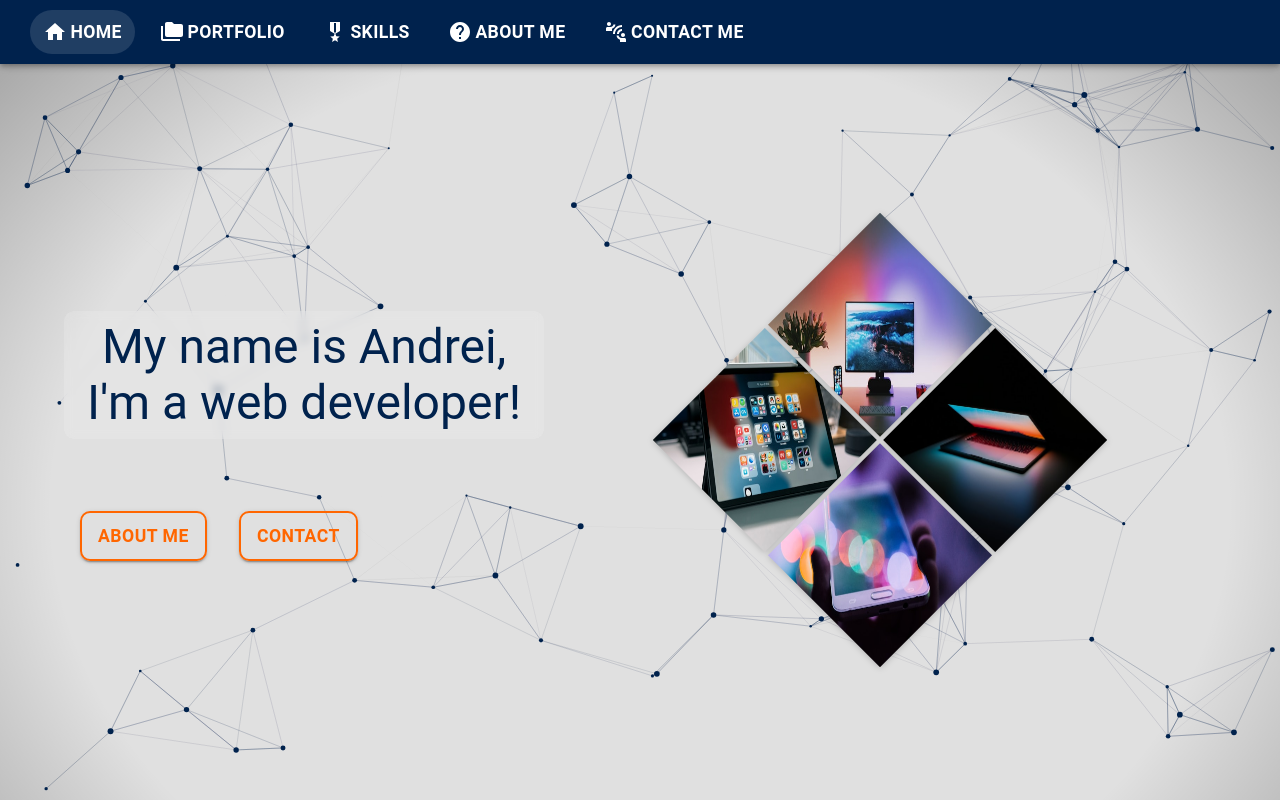
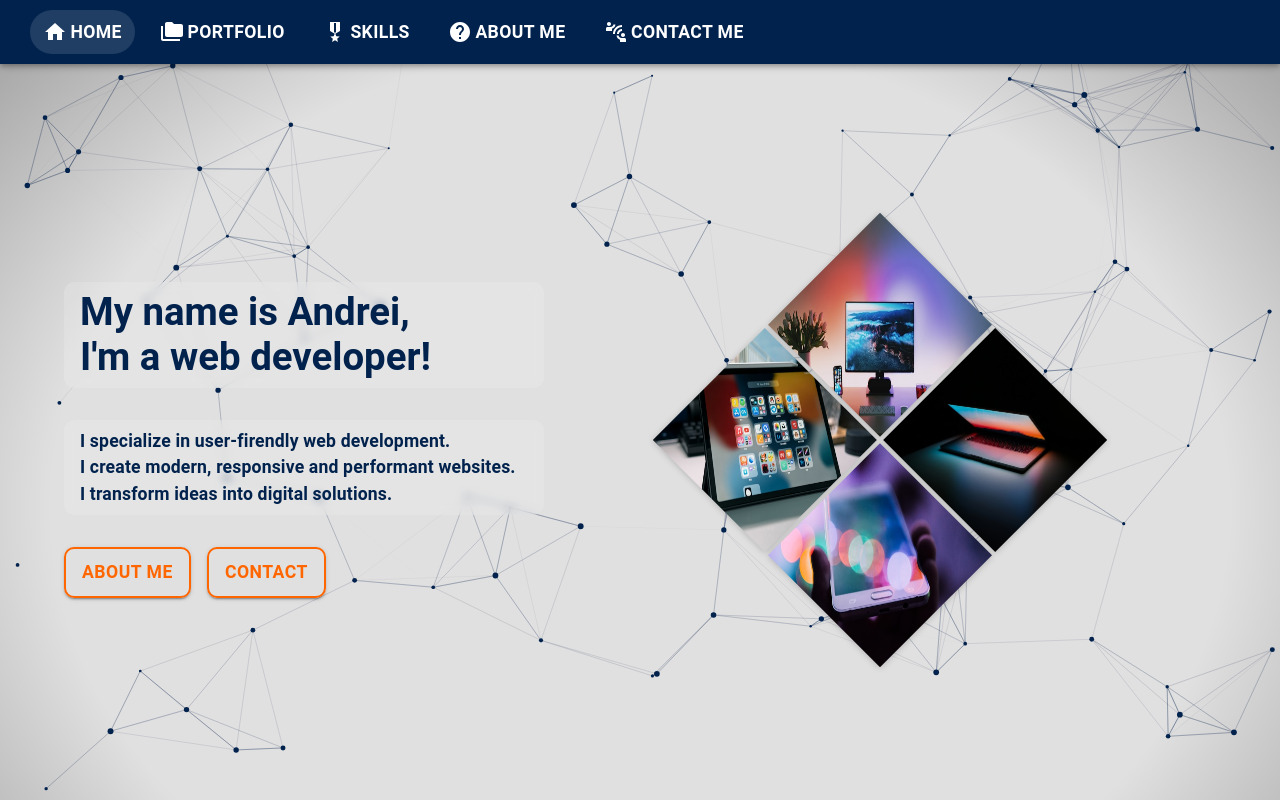
Before and after one commit to AndreiBarari/website, a React (Create React App) app: page / in a window 1280 px wide. Shown: the top 800 px of the page. Built offline with nearby package versions, Linux system fonts and the light colour scheme.

Commit message:
minor layout changes / real data for projects and skills page / security changes for contact

```diff
--- a/src/pages/Contact.jsx
+++ b/src/pages/Contact.jsx
@@ -23,6 +23,10 @@ const gridItemStyles = {
 };
 
 const Contact = () => {
+  const emailService = process.env.REACT_APP_EMAIL_SERVICE_TOKEN;
+  const emailTemplate = process.env.REACT_APP_EMAIL_TEMPLATE_TOKEN;
+  const emailAccess = process.env.REACT_APP_EMAIL_PUBLIC_TOKEN;
+
   const form = useRef();
 
   const email = "b.andrei91@yahoo.com";
@@ -35,8 +39,8 @@ const Contact = () => {
 
   const onSubmit = () => {
     emailjs
-      .sendForm("service_9f0316n", "template_2tnwyvi", form.current, {
-        publicKey: "YiGOHRuuU1FcA-kNl",
+      .sendForm(emailService, emailTemplate, form.current, {
+        publicKey: emailAccess,
       })
       .then(
         () => {
--- a/src/pages/Home.jsx
+++ b/src/pages/Home.jsx
@@ -12,36 +12,68 @@ const homeContentStyles = {
   justifyContent: "center",
 };
 
+const customBackground = {
+  display: "inline-flex",
+  backgroundColor: "#ffffff26",
+  backdropFilter: "blur(5px)",
+  padding: "0.5rem 1rem",
+  borderRadius: "10px",
+  width: "clamp(340px, 100%, auto)",
+
+  "@media (max-width: 980px)": {
+    textAlign: "center",
+    margin: "0 auto",
+  },
+};
+
+const customText = {
+  textWrap: "pretty",
+  fontSize: "1.1rem",
+  fontWeight: 600,
+};
+const customTitle = {
+  fontSize: "2.4rem",
+  fontWeight: 600,
+
+  "@media (max-width: 440px)": {
+    fontSize: "1.8rem",
+  },
+};
 const Home = () => {
   return (
     <div className="main-content home">
       <Container
         sx={{ display: "flex", flexWrap: "wrap", justifyContent: "center" }}
       >
-        <Grid item xs={6} sx={{ ...homeContentStyles, gap: "4rem" }}>
-          <Stack
-            sx={{
-              backgroundColor: "#ffffff26",
-              backdropFilter: "blur(5px)",
-              padding: "0.5rem 1rem",
-              borderRadius: "10px",
-              width: "clamp(340px, 100%, 720px)",
-              textAlign: "center",
-            }}
-          >
-            <Typography variant="h3" className="reveal">
+        <Grid item xs={6} sx={{ ...homeContentStyles, gap: "2rem" }}>
+          <Stack sx={customBackground}>
+            <Typography variant="h3" sx={customTitle} className="reveal">
               My name is Andrei,
             </Typography>
-            <Typography variant="h3" className="reveal">
+            <Typography variant="h3" sx={customTitle} className="reveal">
               I'm a web developer!
+            </Typography>
+          </Stack>
+          <Stack sx={customBackground}>
+            <Typography variant="body1" sx={customText} className="reveal">
+              I specialize in user-firendly web development.
+            </Typography>
+            <Typography variant="body1" sx={customText} className="reveal">
+              I create modern, responsive and performant websites.
+            </Typography>
+
+            <Typography variant="body1" sx={customText} className="reveal">
+              I transform ideas into digital solutions.
             </Typography>
           </Stack>
           <Stack
             sx={{
               display: "flex",
-              gap: "2rem",
+              gap: "1rem",
               flexDirection: "row",
-              padding: "0.5rem 1rem",
+              "@media (max-width: 980px)": {
+                margin: "0 auto",
+              },
             }}
           >
             <CtaButton name="About Me" path="/about" />
--- a/src/pages/Projects.jsx
+++ b/src/pages/Projects.jsx
@@ -9,28 +9,28 @@ const Projects = () => {
       {
         id: 1,
         title: "Food Palace",
-        desc: "Website created in order for me to better understand ReactJS",
+        desc: "Minimalistic food-ordering website created in order for me to better understand ReactJS",
         inputId: "slide1",
         link: "https://github.com/AndreiBarari/Food-Palace",
       },
       {
         id: 2,
         title: "About Me app",
-        desc: "Website create in order for me to better understand Scss",
+        desc: "Landing page style website create in order for me to better understand Scss",
         inputId: "slide2",
         link: "https://github.com/AndreiBarari/About-me",
       },
       {
         id: 3,
         title: "Vanilla apps",
-        desc: "A series of small challenges I undertook in order to better understand HTML5, CSS3 and JavaScript",
+        desc: "A series of small challenges I undertook in the beginning of my journey into web development in order to better understand HTML5, CSS3 and JavaScript",
         inputId: "slide3",
         link: "https://github.com/AndreiBarari/Vanilla-apps",
       },
       {
         id: 4,
         title: "Front-End Mentor",
-        desc: "My completed challenges from FrontendMentor. More to come",
+        desc: "My completed challenges from FrontendMentor. Continuous development.",
         inputId: "slide4",
         link: "https://github.com/AndreiBarari/FrontendMentorProjects",
       },
@@ -46,7 +46,6 @@ const Projects = () => {
   );
 
   const [checkedId, setCheckedId] = useState(null);
-  console.log(checkedId);
   const [currentChecked, setCurrentChecked] = useState(null);
 
   useEffect(() => {
--- a/src/pages/Skills.jsx
+++ b/src/pages/Skills.jsx
@@ -21,61 +21,61 @@ const techElements = [
   {
     title: "HTML5",
     description:
-      "Lorem ipsum dolor solor solor solor solor solor solor solor solor sit amet, consectetur adipiscing elit, sed do eiusmod tempor incididunt ut labore et dolore magna aliqua. Adipiscing diam donec adipiscing tristique risus.",
+      "Strong foundation in HTML5, capable of creating well-structured, semantic web pages. Proficient in using HTML5 elements to enhance web accessibility and SEO.",
     icon: <FaHtml5 size={36} />,
   },
   {
     title: "CSS3",
     description:
-      "Lorem ipsum dolor sit amet, consectetur adipiscing elit, sed do eiusmod tempor incididunt ut labore et dolore magna aliqua. Adipiscing diam donec adipiscing tristique risus.",
+      "Proficient in CSS3, skilled in styling web pages with modern techniques including Flexbox and Grid. Experienced in creating responsive designs that work across various devices and screen sizes.",
     icon: <FaCss3 size={36} />,
   },
   {
     title: "JavaScript",
     description:
-      "Lorem ipsum dolor sit amet, consectetur adipiscing elit, sed do eiusmod tempor incididunt ut labore et dolore magna aliqua. Adipiscing diam donec adipiscing tristique risus.",
+      "Good understanding of JavaScript fundamentals, including ES6+ features. Able to implement interactive functionality and manipulate the DOM effectively. Familiar with asynchronous programming and basic algorithms.",
     icon: <FaJs size={36} />,
   },
   {
     title: "NodeJS",
     description:
-      "Lorem ipsum dolor sit amet, consectetur adipiscing elit, sed do eiusmod tempor incididunt ut labore et dolore magna aliqua. Adipiscing diam donec adipiscing tristique risus.",
+      "Basic knowledge of NodeJS, able to set up a simple server and handle basic routing. Familiar with npm and using NodeJS for back-end development tasks.",
     icon: <FaNodeJs size={36} />,
   },
   {
     title: "ExpressJS",
     description:
-      "Lorem ipsum dolor sit amet, consectetur adipiscing elit, sed do eiusmod tempor incididunt ut labore et dolore magna aliqua. Adipiscing diam donec adipiscing tristique risus.",
+      "Introductory experience with ExpressJS, understanding of how to create RESTful APIs and manage middleware. Able to set up basic server-side applications using Express.",
     icon: <AiOutlineCode size={36} />,
   },
   {
     title: "MongoDB",
     description:
-      "Lorem ipsum dolor sit amet, consectetur adipiscing elit, sed do eiusmod tempor incididunt ut labore et dolore magna aliqua. Adipiscing diam donec adipiscing tristique risus.",
+      "Fundamental understanding of MongoDB, capable of performing basic CRUD operations and understanding of NoSQL database concepts. Able to integrate MongoDB with NodeJS applications.",
     icon: <FaServer size={36} />,
   },
   {
     title: "ReactJS",
     description:
-      "Lorem ipsum dolor sit amet, consectetur adipiscing elit, sed do eiusmod tempor incididunt ut labore et dolore magna aliqua. Adipiscing diam donec adipiscing tristique risus.",
+      "Capable of building dynamic web applications using ReactJS. Understands component-based architecture and state management. Familiar with hooks and basic Redux for state handling.",
     icon: <FaReact size={36} />,
   },
   {
     title: "Scss/Sass",
     description:
-      "Lorem ipsum dolor sit amet, consectetur adipiscing elit, sed do eiusmod tempor incididunt ut labore et dolore magna aliqua. Adipiscing diam donec adipiscing tristique risus.",
+      "Experienced with SCSS/SASS, leveraging its features to write clean, maintainable, and reusable CSS. Proficient in using variables, nesting, and mixins to streamline styling processes.",
     icon: <FaSass size={36} />,
   },
   {
     title: "MaterialUI",
     description:
-      "Lorem ipsum dolor sit amet, consectetur adipiscing elit, sed do eiusmod tempor incididunt ut labore et dolore magna aliqua. Adipiscing diam donec adipiscing tristique risus.",
+      "Comfortable with MaterialUI, capable of implementing Material Design principles in web applications. Able to customize themes and use MaterialUI components to enhance user interfaces.",
     icon: <MdGridOn size={36} />,
   },
   {
     title: "Bootstrap",
     description:
-      "Lorem ipsum dolor sit amet, consectetur adipiscing elit, sed do eiusmod tempor incididunt ut labore et dolore magna aliqua. Adipiscing diam donec adipiscing tristique risus.",
+      "Skilled in using Bootstrap to quickly create responsive and visually appealing web pages. Proficient in customizing Bootstrap components and utilizing its grid system for layout design.",
     icon: <FaBootstrap size={36} />,
   },
 ];
--- a/src/scss/_footer.scss
+++ b/src/scss/_footer.scss
@@ -98,7 +98,7 @@
 }
 .footer-link {
   color:  $cta-color;
-  font-size: 1rem;
+  font-size: 1.1rem;
   font-weight: 600;
   padding: 0.4rem 0.6rem;
   border-radius: 15px;
```
